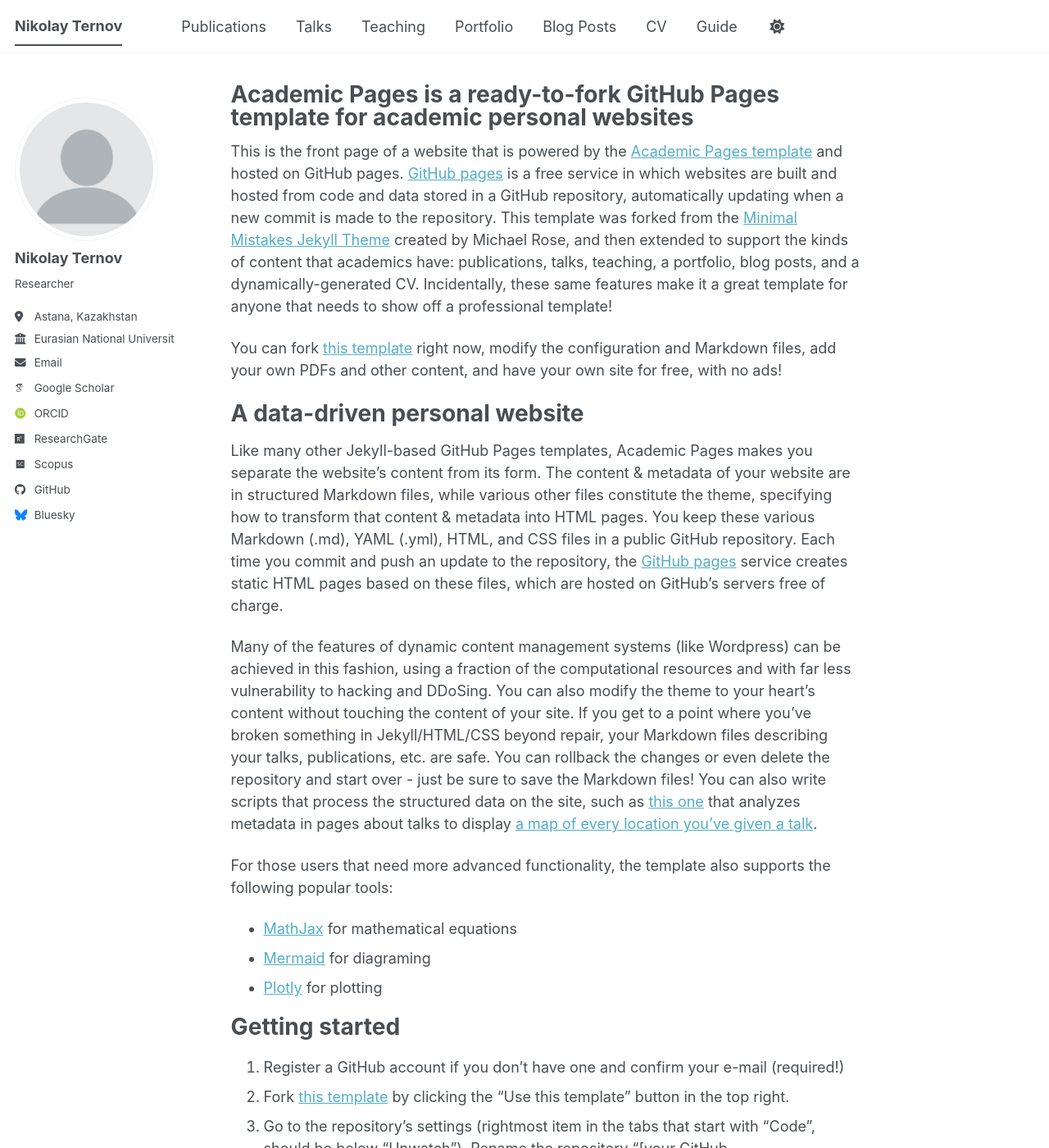
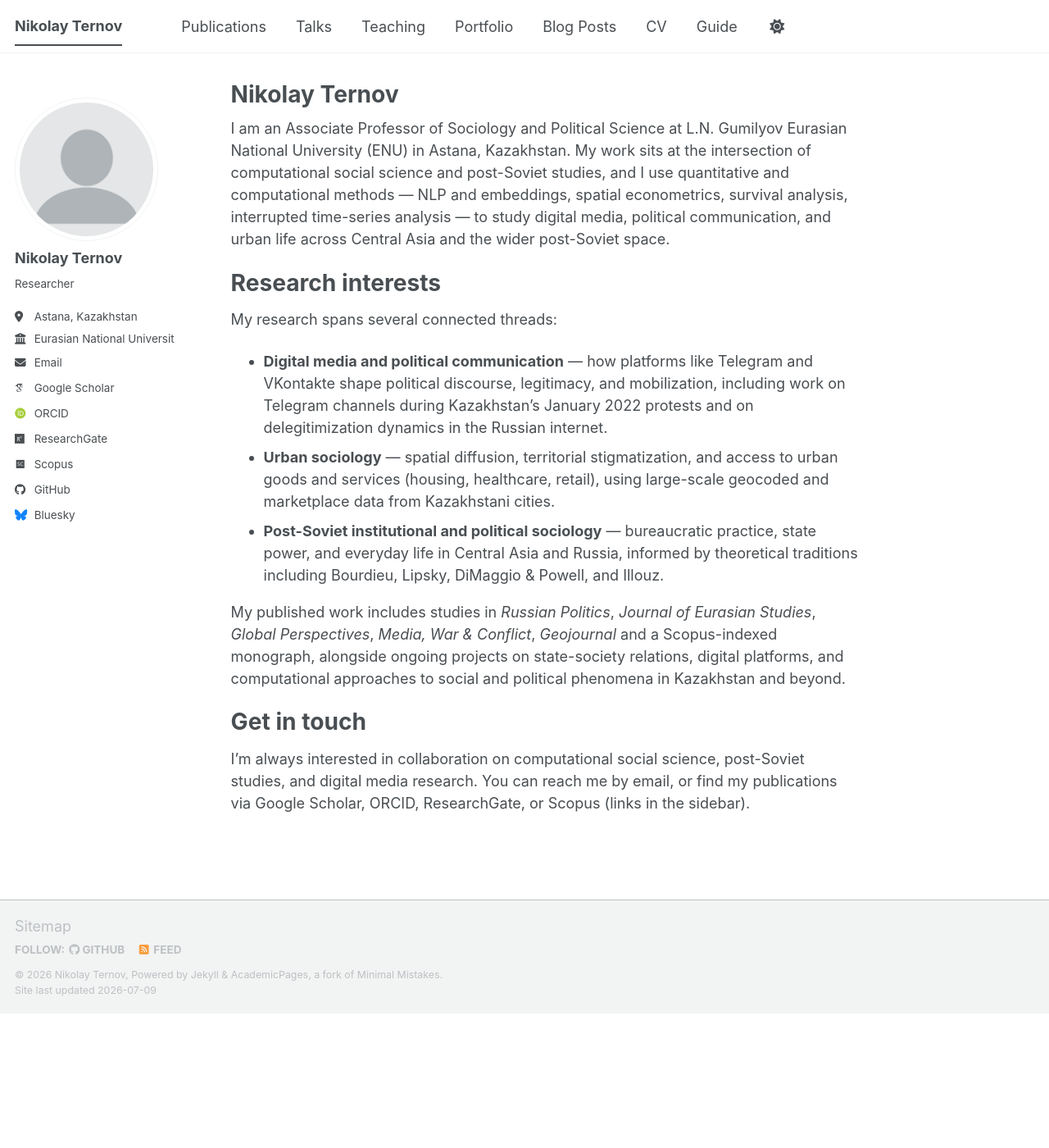
Before and after one commit to NikolayTernov/NikolayTernov.github.io, a Jekyll site: the page built from _pages/about.md, in a window 1280 px wide and 1400 px high. Shown: the whole window at 82% size. Built offline with Jekyll 4.4.1, drawn with Linux system fonts in a browser that asks for light colours; some web fonts are replaced; a script bundle is joined from its source files by our own code; library files that are not in the unit come from our copies; some of the changed text lies outside the part shown.

Commit message:
Update about.md

```diff
--- a/_pages/about.md
+++ b/_pages/about.md
@@ -1,56 +1,23 @@
 ---
 permalink: /
-title: "Academic Pages is a ready-to-fork GitHub Pages template for academic personal websites"
+title: "Nikolay Ternov"
 author_profile: true
 redirect_from:
   - /about/
   - /about.html
 ---
 
-This is the front page of a website that is powered by the [Academic Pages template](https://github.com/academicpages/academicpages.github.io) and hosted on GitHub pages. [GitHub pages](https://pages.github.com) is a free service in which websites are built and hosted from code and data stored in a GitHub repository, automatically updating when a new commit is made to the repository. This template was forked from the [Minimal Mistakes Jekyll Theme](https://mmistakes.github.io/minimal-mistakes/) created by Michael Rose, and then extended to support the kinds of content that academics have: publications, talks, teaching, a portfolio, blog posts, and a dynamically-generated CV. Incidentally, these same features make it a great template for anyone that needs to show off a professional template!
+I am an Associate Professor of Sociology and Political Science at L.N. Gumilyov Eurasian National University (ENU) in Astana, Kazakhstan. My work sits at the intersection of computational social science and post-Soviet studies, and I use quantitative and computational methods — NLP and embeddings, spatial econometrics, survival analysis, interrupted time-series analysis — to study digital media, political communication, and urban life across Central Asia and the wider post-Soviet space.
 
- You can fork [this template](https://github.com/academicpages/academicpages.github.io) right now, modify the configuration and Markdown files, add your own PDFs and other content, and have your own site for free, with no ads!
+Research interests
+======
+My research spans several connected threads:
+- **Digital media and political communication** — how platforms like Telegram and VKontakte shape political discourse, legitimacy, and mobilization, including work on Telegram channels during Kazakhstan's January 2022 protests and on delegitimization dynamics in the Russian internet.
+- **Urban sociology** — spatial diffusion, territorial stigmatization, and access to urban goods and services (housing, healthcare, retail), using large-scale geocoded and marketplace data from Kazakhstani cities.
+- **Post-Soviet institutional and political sociology** — bureaucratic practice, state power, and everyday life in Central Asia and Russia, informed by theoretical traditions including Bourdieu, Lipsky, DiMaggio & Powell, and Illouz.
 
-A data-driven personal website
+My published work includes studies in *Russian Politics*, *Journal of Eurasian Studies*, *Global Perspectives*, *Media, War & Conflict*, *Geojournal* and a Scopus-indexed monograph, alongside ongoing projects on state-society relations, digital platforms, and computational approaches to social and political phenomena in Kazakhstan and beyond.
+
+Get in touch
 ======
-Like many other Jekyll-based GitHub Pages templates, Academic Pages makes you separate the website's content from its form. The content & metadata of your website are in structured Markdown files, while various other files constitute the theme, specifying how to transform that content & metadata into HTML pages. You keep these various Markdown (.md), YAML (.yml), HTML, and CSS files in a public GitHub repository. Each time you commit and push an update to the repository, the [GitHub pages](https://pages.github.com/) service creates static HTML pages based on these files, which are hosted on GitHub's servers free of charge.
-
-Many of the features of dynamic content management systems (like Wordpress) can be achieved in this fashion, using a fraction of the computational resources and with far less vulnerability to hacking and DDoSing. You can also modify the theme to your heart's content without touching the content of your site. If you get to a point where you've broken something in Jekyll/HTML/CSS beyond repair, your Markdown files describing your talks, publications, etc. are safe. You can rollback the changes or even delete the repository and start over - just be sure to save the Markdown files! You can also write scripts that process the structured data on the site, such as [this one](https://github.com/academicpages/academicpages.github.io/blob/master/talkmap.ipynb) that analyzes metadata in pages about talks to display [a map of every location you've given a talk](https://academicpages.github.io/talkmap.html).
-
-For those users that need more advanced functionality, the template also supports the following popular tools:
-- [MathJax](https://www.mathjax.org/) for mathematical equations
-- [Mermaid](https://mermaid.js.org/) for diagraming
-- [Plotly](https://plotly.com/javascript/) for plotting
-
-Getting started
-======
-1. Register a GitHub account if you don't have one and confirm your e-mail (required!)
-1. Fork [this template](https://github.com/academicpages/academicpages.github.io) by clicking the "Use this template" button in the top right.
-1. Go to the repository's settings (rightmost item in the tabs that start with "Code", should be below "Unwatch"). Rename the repository "[your GitHub username].github.io", which will also be your website's URL.
-1. Set site-wide configuration and create content & metadata (see below -- also see [this set of diffs](https://archive.is/3TPas) showing what files were changed to set up [an example site](https://getorg-testacct.github.io) for a user with the username "getorg-testacct")
-1. Upload any files (like PDFs, .zip files, etc.) to the files/ directory. They will appear at https://[your GitHub username].github.io/files/example.pdf.
-1. Check status by going to the repository settings, in the "GitHub pages" section
-
-Site-wide configuration
-------
-The main configuration file for the site is in the base directory in [_config.yml](https://github.com/academicpages/academicpages.github.io/blob/master/_config.yml), which defines the content in the sidebars and other site-wide features. You will need to replace the default variables with ones about yourself and your site's github repository. The configuration file for the top menu is in [_data/navigation.yml](https://github.com/academicpages/academicpages.github.io/blob/master/_data/navigation.yml). For example, if you don't have a portfolio or blog posts, you can remove those items from that navigation.yml file to remove them from the header.
-
-Create content & metadata
-------
-For site content, there is one Markdown file for each type of content, which are stored in directories like _publications, _talks, _posts, _teaching, or _pages. For example, each talk is a Markdown file in the [_talks directory](https://github.com/academicpages/academicpages.github.io/tree/master/_talks). At the top of each Markdown file is structured data in YAML about the talk, which the theme will parse to do lots of cool stuff. The same structured data about a talk is used to generate the list of talks on the [Talks page](https://academicpages.github.io/talks), each [individual page](https://academicpages.github.io/talks/2012-03-01-talk-1) for specific talks, the talks section for the [CV page](https://academicpages.github.io/cv), and the [map of places you've given a talk](https://academicpages.github.io/talkmap.html) (if you run this [python file](https://github.com/academicpages/academicpages.github.io/blob/master/talkmap.py) or [Jupyter notebook](https://github.com/academicpages/academicpages.github.io/blob/master/talkmap.ipynb), which creates the HTML for the map based on the contents of the _talks directory).
-
-**Markdown generator**
-
-The repository includes [a set of Jupyter notebooks](https://github.com/academicpages/academicpages.github.io/tree/master/markdown_generator
-) that converts a CSV containing structured data about talks or presentations into individual Markdown files that will be properly formatted for the Academic Pages template. The sample CSVs in that directory are the ones I used to create my own personal website at stuartgeiger.com. My usual workflow is that I keep a spreadsheet of my publications and talks, then run the code in these notebooks to generate the Markdown files, then commit and push them to the GitHub repository.
-
-How to edit your site's GitHub repository
-------
-Many people use a git client to create files on their local computer and then push them to GitHub's servers. If you are not familiar with git, you can directly edit these configuration and Markdown files directly in the github.com interface. Navigate to a file (like [this one](https://github.com/academicpages/academicpages.github.io/blob/master/_talks/2012-03-01-talk-1.md) and click the pencil icon in the top right of the content preview (to the right of the "Raw | Blame | History" buttons). You can delete a file by clicking the trashcan icon to the right of the pencil icon. You can also create new files or upload files by navigating to a directory and clicking the "Create new file" or "Upload files" buttons.
-
-Example: editing a Markdown file for a talk
-![Editing a Markdown file for a talk](/images/editing-talk.png)
-
-For more info
-------
-More info about configuring Academic Pages can be found in [the guide](https://academicpages.github.io/markdown/), the [growing wiki](https://github.com/academicpages/academicpages.github.io/wiki), and you can always [ask a question on GitHub](https://github.com/academicpages/academicpages.github.io/discussions). The [guides for the Minimal Mistakes theme](https://mmistakes.github.io/minimal-mistakes/docs/configuration/) (which this theme was forked from) might also be helpful.
+I'm always interested in collaboration on computational social science, post-Soviet studies, and digital media research. You can reach me by email, or find my publications via Google Scholar, ORCID, ResearchGate, or Scopus (links in the sidebar).
```
